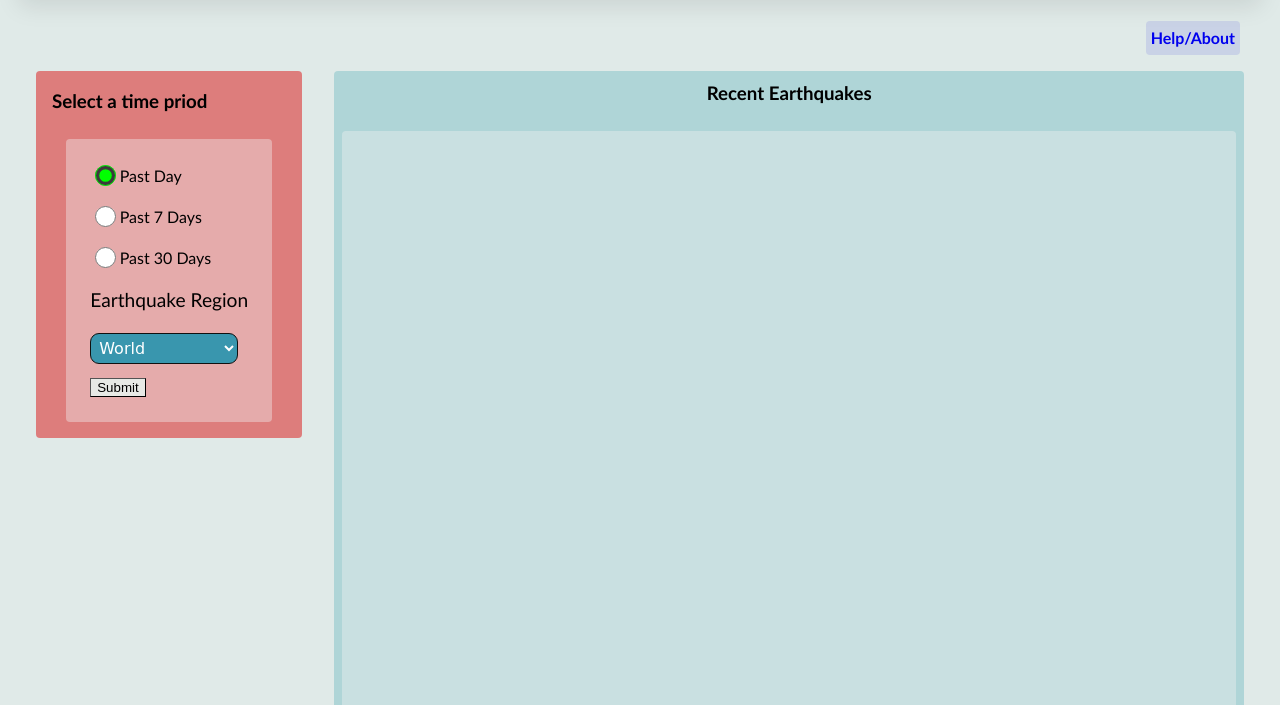
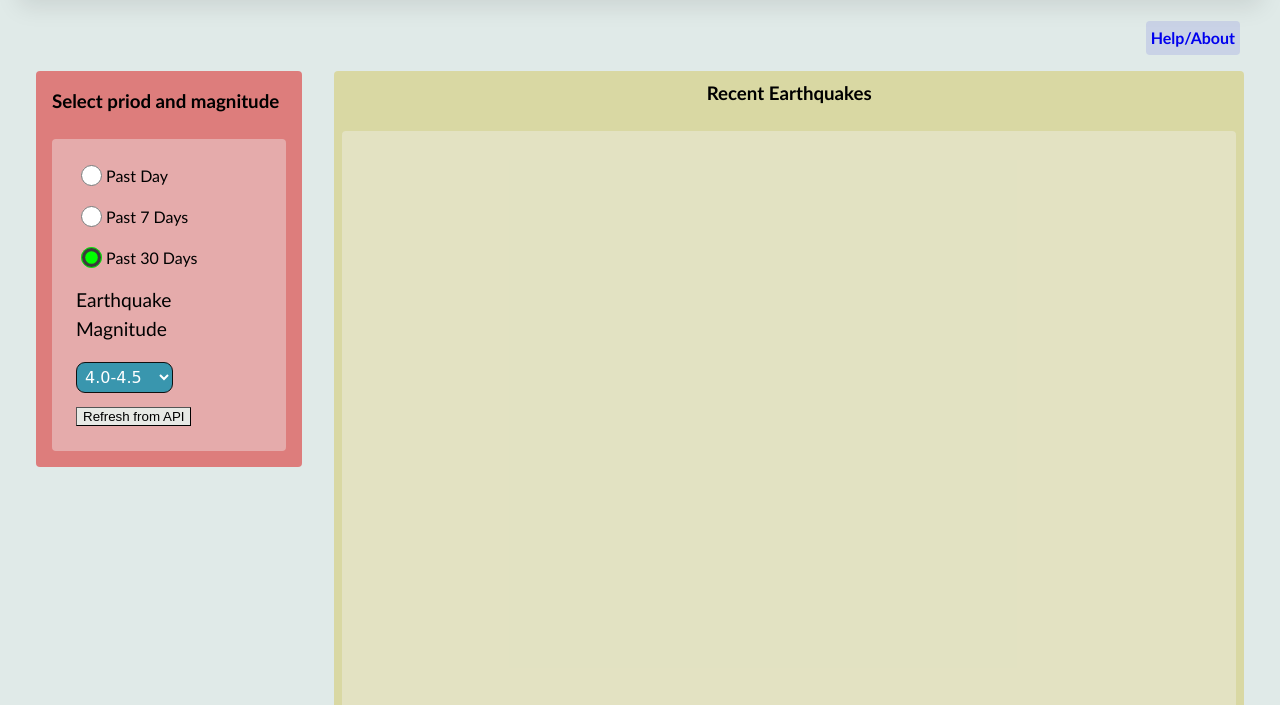
Before and after one commit to tbdestroyer/Final_Project_INST377, a plain HTML site: page index.html in a window 1280 px wide. Shown: the part 95-800 px from the top of the page. Drawn offline with Linux system fonts and the light colour scheme.

Commit message:
Chnaged region selector to magnitude

```diff
--- a/index.html
+++ b/index.html
@@ -5,7 +5,7 @@
     <meta http-equiv="X-UA-Compatible" content="IE=edge" />
     <meta name="viewport" content="width=device-width, initial-scale=1.0" />
     <title>Project</title>
-    <!--
+   <!--
     <link
     rel="stylesheet"
     href="https://unpkg.com/leaflet@1.9.3/dist/leaflet.css"
@@ -13,7 +13,7 @@
     crossorigin=""
 
   />
-  -->
+   -->
   <link rel="stylesheet" href="style.css" />
   <!-- Make sure you put this AFTER Leaflet's CSS -->
   <!--
@@ -23,6 +23,7 @@
     crossorigin=""
   ></script>
   -->
+
   </head>
   <body>
     <div class="wrapper">
@@ -31,7 +32,7 @@
 
       </header>
       <a class="help_link"
-      href="https://github.com/tbdestroyer/Final_Project_INST377/blob/main/README.md"
+      href="http://github.com/tbdestroyer"
       target="_blank"
       rel="noopener noreferrer"
       ><h4><div class="small_box">Help/About</div> </h4></a>
@@ -39,13 +40,12 @@
       <div class="container">
         <!----------------------------LEFT SECTION--------------->
         <div class="left_section box">
-          <h3>Select a time priod</h3>
+          <h3>Select priod and magnitude</h3>
           <form
             class="box main_form">
             <div>
               <div class="radio_button">
-                <input type="radio" id="radio_1" name="period" value="radio_1"
-                       checked>
+                <input type="radio" id="radio_1" name="period" value="radio_1">
                 <label for="period">Past Day</label>
               </div>
 
@@ -55,24 +55,25 @@
               </div>
 
               <div class="radio_button">
-                <input type="radio" id="radio_3" name="period" value="radio_3">
+                <input type="radio" id="radio_3" name="period" value="radio_3" checked>
                 <label for="period">Past 30 Days</label>
               </div>
 
-              <label class = "menu_label" for="region">Earthquake Region</label>
+              <label class = "menu_label" for="region">Earthquake Magnitude</label>
               <select class= "dropdown" name="region" id="region1">
-                <option value="world">World</option>
-                <option value="north_america">North America</option>
-                <option value="south_america">South America</option>
-                <option value="asia">Asia</option>
-                <option value="eupore">Europe</option>
-                <option value="africa">Africa</option>
+                <option value="four_to_fourhalf">4.0-4.5</option>
+                <option value="fourhalf_to_five">4.5-5.0</option>
+                <option value="five_to_fivehalf">5.0-5.5</option>
+                <option value="fivehalf_to_six">5.5-6.0</option>
+                <option value="six_to_ten">6.0-10.0</option>
               </select>
 
               <div>
-              <button  type="button" class="button1" id="get-region">Submit</button>
-              </div>
-             <!--  <div class="lds-ellipsis" id="data_load_animation"><div></div><div></div><div></div><div></div></div> -->
+              <button  type="button" class="button1" id="get-region">Refresh from API</button>
+             <!--
+              <div class="lds-ellipsis" id="data_load_animation"><div></div><div></div><div></div><div></div></div>
+             -->
+            </div>
             </div>
 
           </form>
@@ -93,12 +94,12 @@
 
     <footer class="footer">
       <a
-        href="https://github.com/tbdestroyer/Final_Project_INST377"
+        href="http://github.com/tbdestroyer"
         target="_blank"
         rel="noopener noreferrer"
         >Taner Bulbul github (tbdestroyer)</a
       >
     </footer>
-   <!-- <script src="script.js"></script> -->
+ <!--  <script src="script.js"></script> -->
   </body>
 </html>
--- a/style.css
+++ b/style.css
@@ -165,7 +165,7 @@
 }
 
 .right_section {
-    background-color: rgba(155, 206, 208, 0.7);
+  background-color: rgba(214, 210, 134, 0.7);
   flex: 1 2 auto;
   margin: 1rem;
   /*max-width: 450px;*/
@@ -427,8 +427,8 @@
 .lds-ellipsis {
     display: inline-block;
     position: relative;
-      width: 80px;
-      height: 80px;
+    width: 50px;
+    height: 30px;
   }
 .lds-ellipsis_hidden{
   display: hidden;
```
Lines whose indentation alone changed are shown as unchanged.
